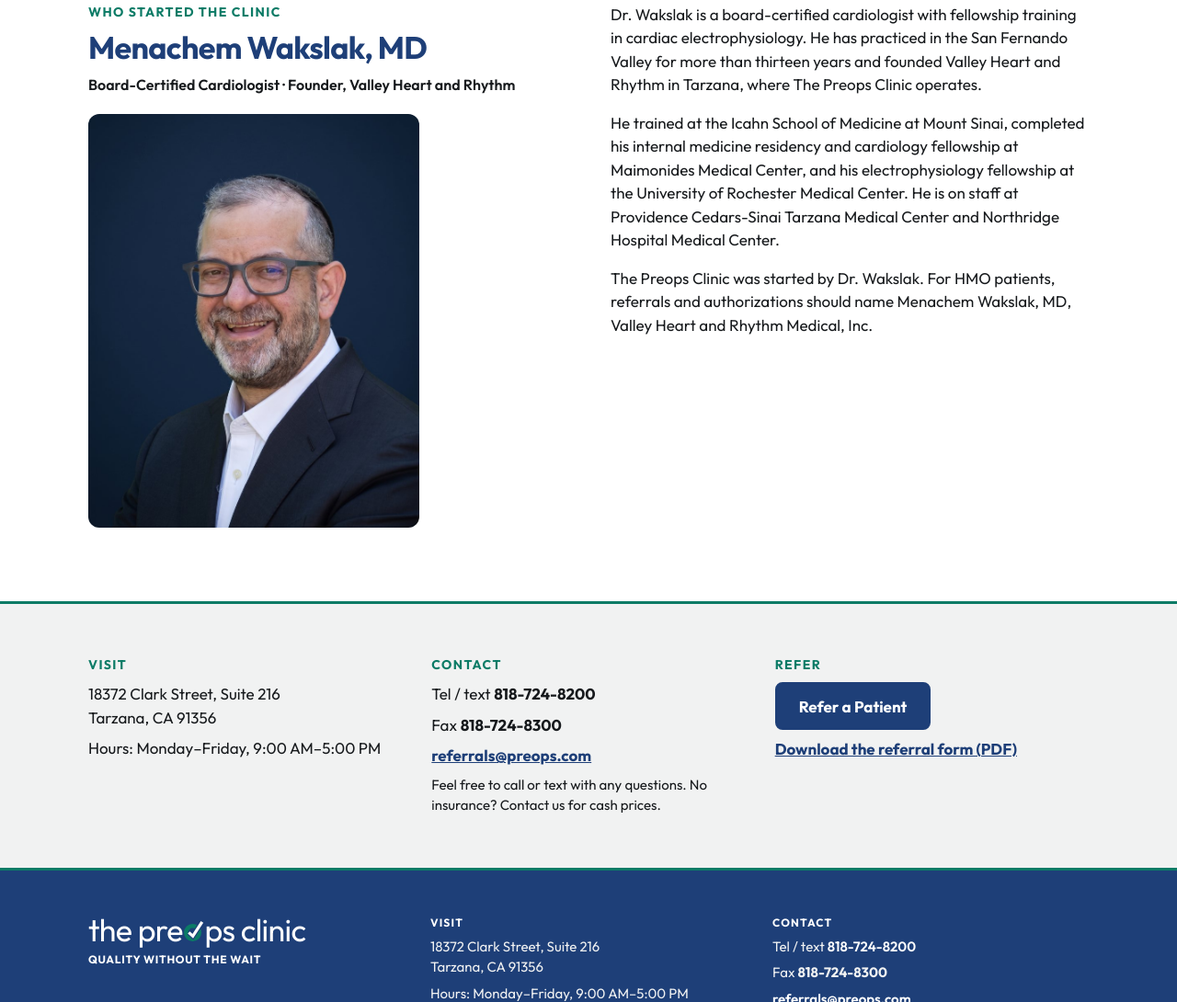
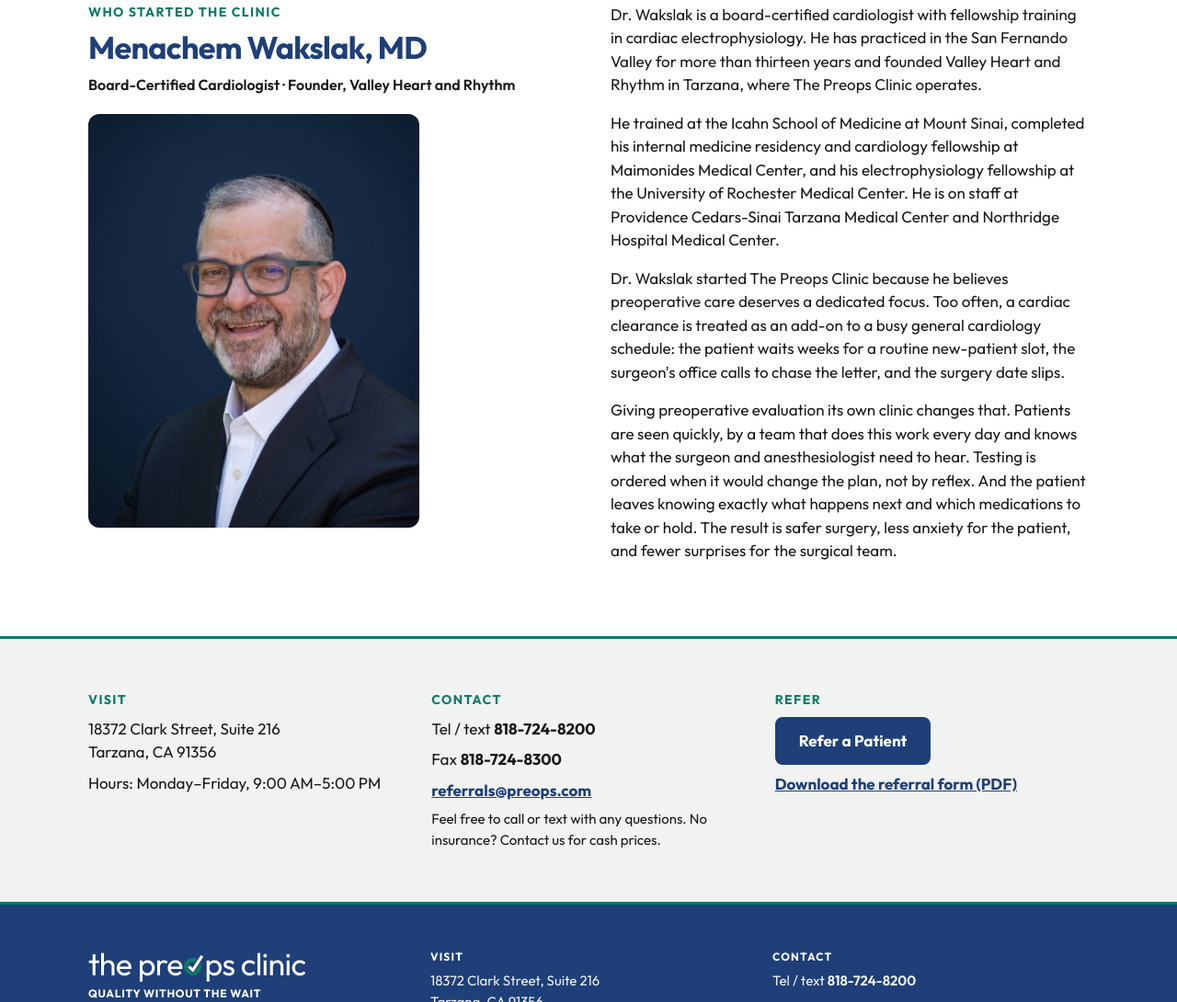
Before and after one commit to mwakslak-del/preops-site, a plain HTML site: page about.html in a window 1280 px wide. Shown: the part 1821-2911 px from the top of the page at 92% size. Drawn offline with Linux system fonts and the light colour scheme.

Commit message:
About: why the clinic was started; remove HMO line from bio
Co-Authored-By: Claude Opus 5.5 <noreply@anthropic.com>
Claude-Session: https://claude.ai/code/session_01V4crVofzvXYhVDKZJgboZh

```diff
--- a/about.html
+++ b/about.html
@@ -123,7 +123,8 @@
       <div class="prose">
         <p>Dr. Wakslak is a board-certified cardiologist with fellowship training in cardiac electrophysiology. He has practiced in the San Fernando Valley for more than thirteen years and founded Valley Heart and Rhythm in Tarzana, where The Preops Clinic operates.</p>
         <p>He trained at the Icahn School of Medicine at Mount Sinai, completed his internal medicine residency and cardiology fellowship at Maimonides Medical Center, and his electrophysiology fellowship at the University of Rochester Medical Center. He is on staff at Providence Cedars-Sinai Tarzana Medical Center and Northridge Hospital Medical Center.</p>
-        <p>The Preops Clinic was started by Dr. Wakslak. For HMO patients, referrals and authorizations should name Menachem Wakslak, MD, Valley Heart and Rhythm Medical, Inc.</p>
+        <p>Dr. Wakslak started The Preops Clinic because he believes preoperative care deserves a dedicated focus. Too often, a cardiac clearance is treated as an add-on to a busy general cardiology schedule: the patient waits weeks for a routine new-patient slot, the surgeon's office calls to chase the letter, and the surgery date slips.</p>
+        <p>Giving preoperative evaluation its own clinic changes that. Patients are seen quickly, by a team that does this work every day and knows what the surgeon and anesthesiologist need to hear. Testing is ordered when it would change the plan, not by reflex. And the patient leaves knowing exactly what happens next and which medications to take or hold. The result is safer surgery, less anxiety for the patient, and fewer surprises for the surgical team.</p>
       </div>
     </div>
   </section>
```
